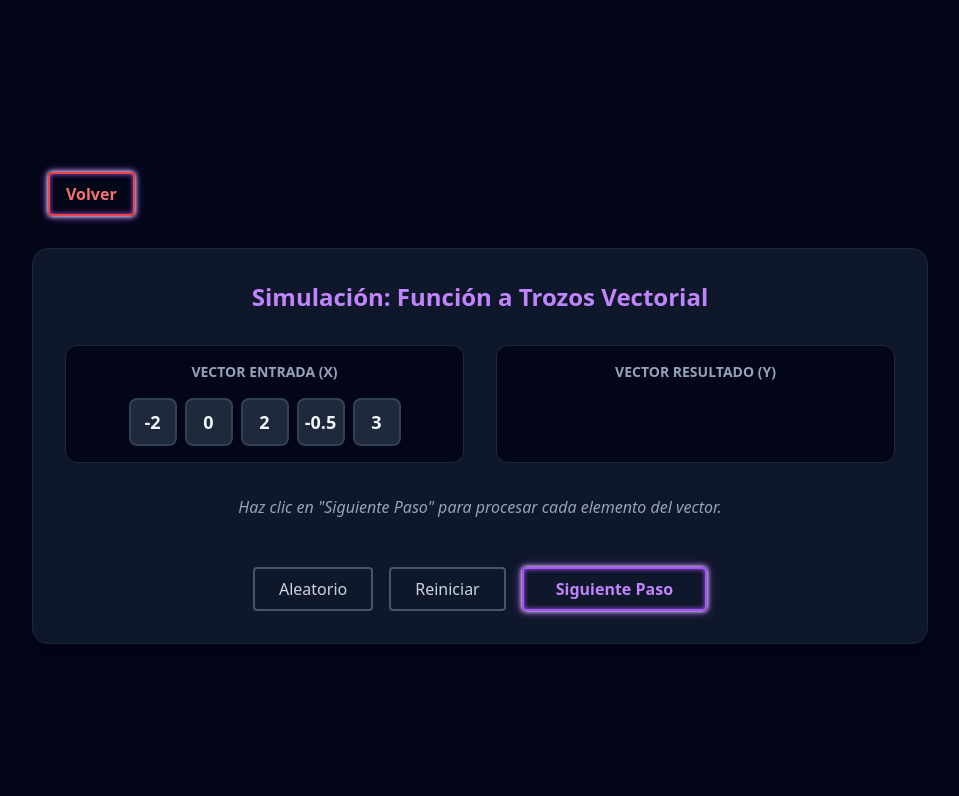
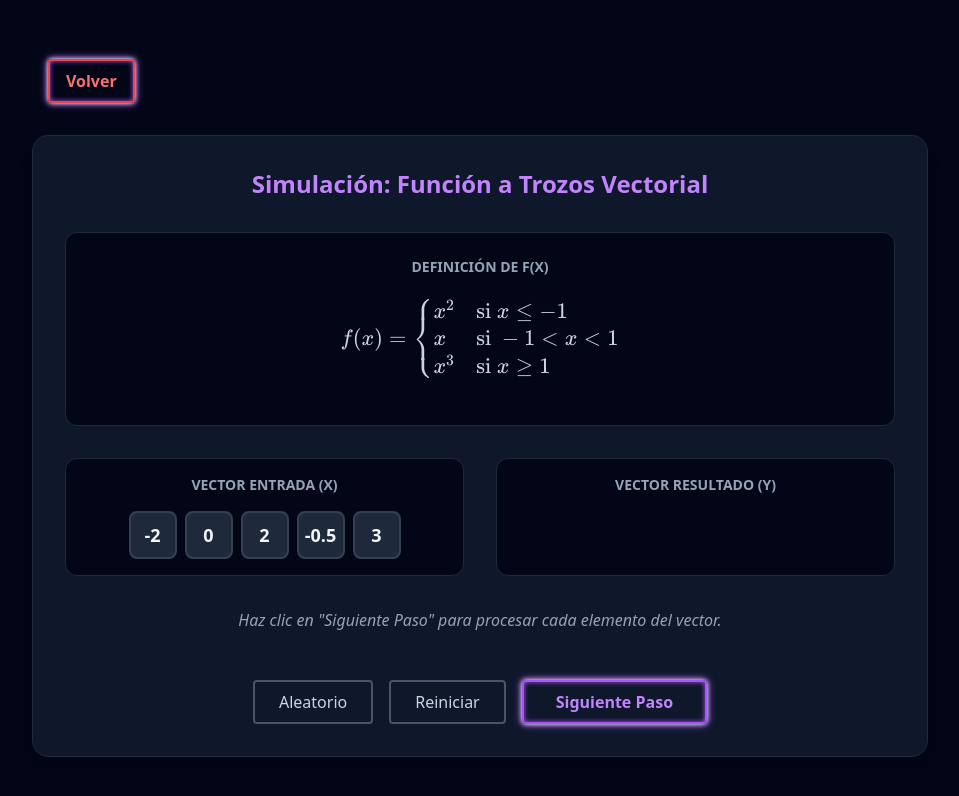
Before and after one commit to kurokirasama/basic-algorithms, a website: page WEB/vector_piecewise/index.html in a window 1280 px wide. Shown: the whole page, without its empty margins (160-1119 px from the left). Drawn offline with nearby package versions, Linux system fonts and the light colour scheme.

Commit message:
fix(ui): Add LaTeX rendering to vector_piecewise

```diff
--- a/WEB/vector_piecewise/index.html
+++ b/WEB/vector_piecewise/index.html
@@ -5,6 +5,9 @@
     <meta name="viewport" content="width=device-width, initial-scale=1.0">
     <title>Simulador: Función a Trozos Vectorial</title>
     <script src="https://cdn.tailwindcss.com"></script>
+    <!-- Include MathJax for LaTeX rendering -->
+    <script src="https://polyfill.io/v3/polyfill.min.js?features=es6"></script>
+    <script id="MathJax-script" async src="https://cdn.jsdelivr.net/npm/mathjax@3/es5/tex-mml-chtml.js"></script>
     <style>
     @font-face {
       font-family: 'Monocraft';
@@ -34,6 +37,16 @@
 
     <main class="w-full max-w-4xl bg-slate-900 rounded-2xl shadow-xl border border-slate-800 p-8">
         <h1 class="text-2xl font-bold text-center mb-8 text-purple-400">Simulación: Función a Trozos Vectorial</h1>
+
+        <div class="grid grid-cols-1 gap-6 text-center bg-slate-950 p-6 rounded-xl mb-8 border border-slate-800">
+            <div>
+                <h2 class="text-sm font-bold text-slate-400 uppercase mb-2">Definición de f(x)</h2>
+                <!-- LaTeX rendering -->
+                <div class="font-mono text-lg text-slate-300">
+                    $$ f(x) = \begin{cases} x^2 & \text{si } x \le -1 \\ x & \text{si } -1 < x < 1 \\ x^3 & \text{si } x \ge 1 \end{cases} $$
+                </div>
+            </div>
+        </div>
 
         <div class="grid grid-cols-1 md:grid-cols-2 gap-8 mb-8">
             <div class="bg-slate-950 p-4 rounded-xl border border-slate-800">
```
